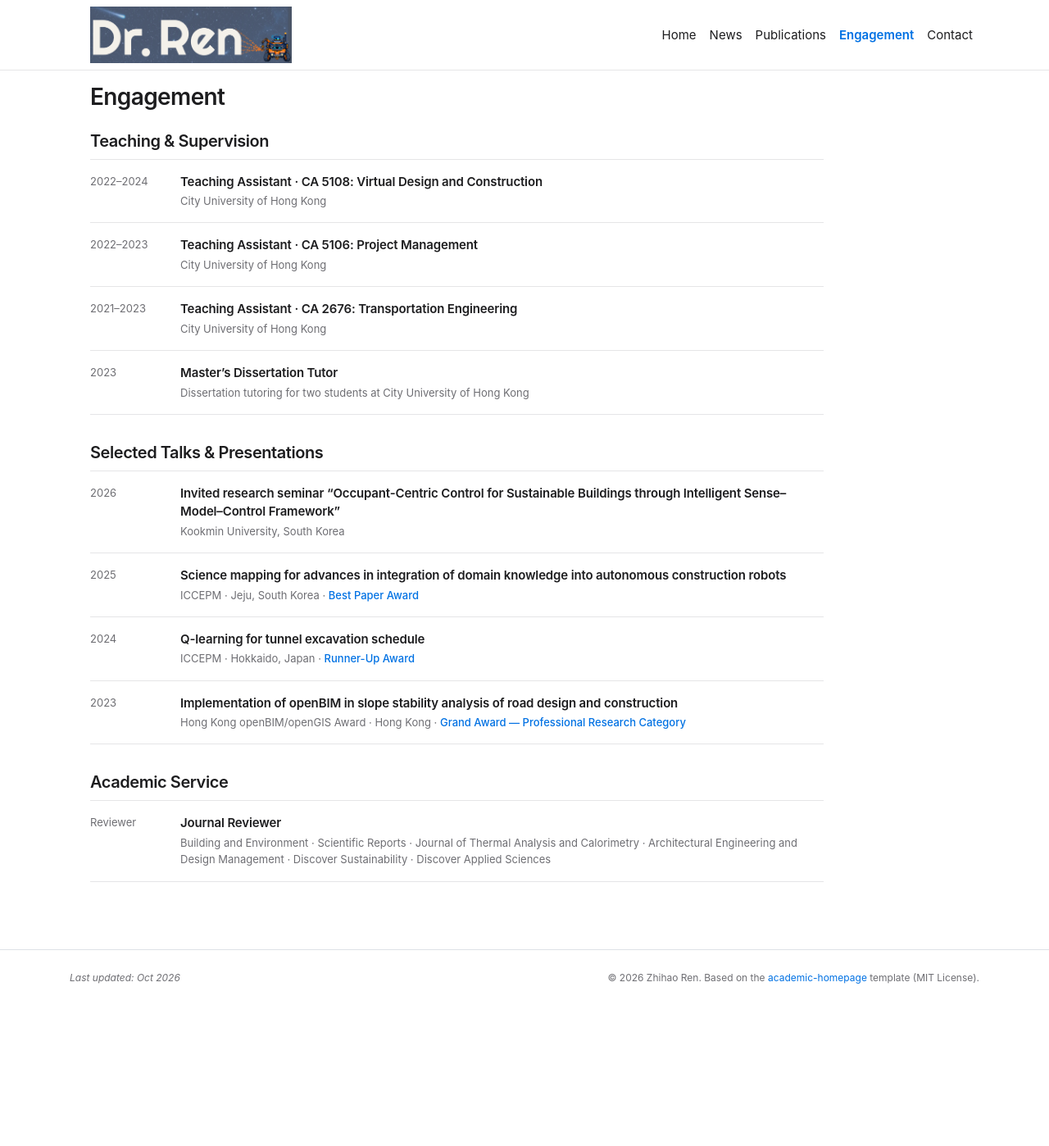
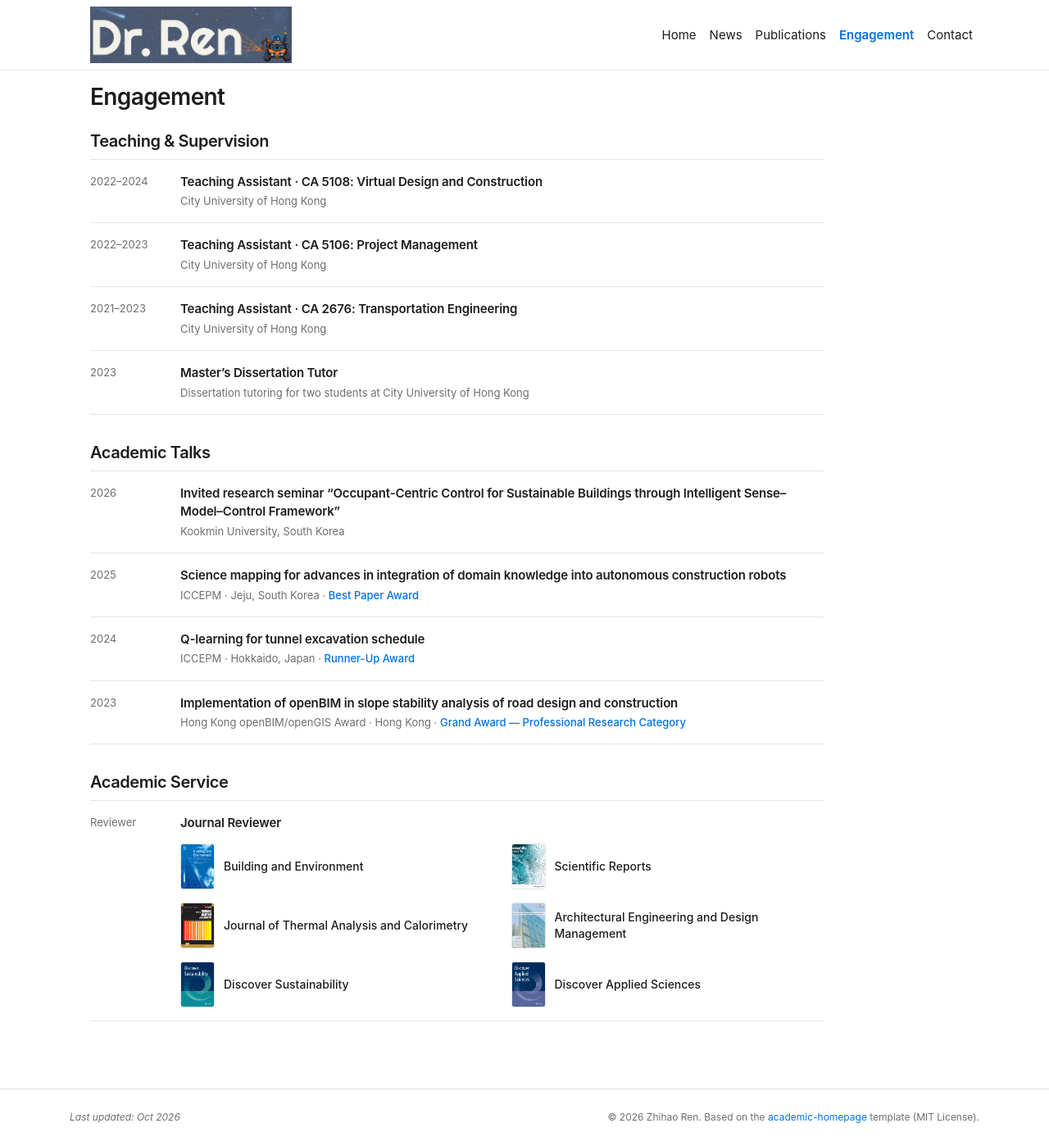
Before and after one commit to zhihaoren2/zhihaoren2.github.io, a Jekyll site: the page built from activities.html, in a window 1280 px wide and 1398 px high. Shown: the whole window at 82% size. Built offline with Jekyll 4.4.1, drawn with Linux system fonts in a browser that asks for light colours; nearby versions of some CDN libraries; a style sheet for code colours, icons or effects is not loaded.

Commit message:
Slightly adjustment

```diff
--- a/_includes/widgets/experience_card.html
+++ b/_includes/widgets/experience_card.html
@@ -53,7 +53,7 @@
                     <div class="col-12 zr-awards-column">
                         <div class="mx-2 my-1">
                             <h6><span class="zr-heading-emoji" aria-hidden="true">&#x1F3C6;</span> Honors & Awards</h6>
-                            <ul class="list small pl-3 mb-1">
+                            <ul class="list pl-3 mb-1">
                                 {% for item in site.data.profile.awards %}
                                 <li>
                                     <div class="d-flex">
--- a/activities.html
+++ b/activities.html
@@ -43,8 +43,8 @@ permalink: /engagement/
       </div>
     </section>
 
-    <section class="activity-section" aria-labelledby="talks-presentations">
-      <h2 id="talks-presentations" class="h5 activity-section-title">Selected Talks &amp; Presentations</h2>
+    <section class="activity-section" aria-labelledby="academic-talks">
+      <h2 id="academic-talks" class="h5 activity-section-title">Academic Talks</h2>
       <div class="activity-list">
         <article class="activity-item">
           <div class="activity-period">2026</div>
@@ -84,7 +84,32 @@ permalink: /engagement/
           <div class="activity-period">Reviewer</div>
           <div>
             <h3 class="activity-title">Journal Reviewer</h3>
-            <p class="activity-meta">Building and Environment · Scientific Reports · Journal of Thermal Analysis and Calorimetry · Architectural Engineering and Design Management · Discover Sustainability · Discover Applied Sciences</p>
+            <div class="journal-review-grid" role="list">
+              <div class="journal-review-item" role="listitem">
+                <img class="journal-review-cover" src="{{ '/assets/images/journals/building-and-environment.jpg' | relative_url }}" alt="Building and Environment cover" loading="lazy" decoding="async">
+                <span class="journal-review-name">Building and Environment</span>
+              </div>
+              <div class="journal-review-item" role="listitem">
+                <img class="journal-review-cover" src="{{ '/assets/images/journals/scientific-reports.png' | relative_url }}" alt="Scientific Reports cover" loading="lazy" decoding="async">
+                <span class="journal-review-name">Scientific Reports</span>
+              </div>
+              <div class="journal-review-item" role="listitem">
+                <img class="journal-review-cover" src="{{ '/assets/images/journals/journal-of-thermal-analysis-and-calorimetry.png' | relative_url }}" alt="Journal of Thermal Analysis and Calorimetry cover" loading="lazy" decoding="async">
+                <span class="journal-review-name">Journal of Thermal Analysis and Calorimetry</span>
+              </div>
+              <div class="journal-review-item" role="listitem">
+                <img class="journal-review-cover" src="{{ '/assets/images/journals/architectural-engineering-and-design-management.jpg' | relative_url }}" alt="Architectural Engineering and Design Management cover" loading="lazy" decoding="async">
+                <span class="journal-review-name">Architectural Engineering and Design Management</span>
+              </div>
+              <div class="journal-review-item" role="listitem">
+                <img class="journal-review-cover" src="{{ '/assets/images/journals/discover-sustainability.png' | relative_url }}" alt="Discover Sustainability cover" loading="lazy" decoding="async">
+                <span class="journal-review-name">Discover Sustainability</span>
+              </div>
+              <div class="journal-review-item" role="listitem">
+                <img class="journal-review-cover" src="{{ '/assets/images/journals/discover-applied-sciences.png' | relative_url }}" alt="Discover Applied Sciences cover" loading="lazy" decoding="async">
+                <span class="journal-review-name">Discover Applied Sciences</span>
+              </div>
+            </div>
           </div>
         </article>
       </div>
--- a/assets/css/apple-custom.css
+++ b/assets/css/apple-custom.css
@@ -270,6 +270,10 @@ a:focus-visible, button:focus-visible, input:focus-visible, textarea:focus-visib
 .activity-title { margin: 0; font-size: 15px; font-weight: 600; line-height: 1.45; letter-spacing: -.01em; }
 .activity-meta { margin: 3px 0 0; color: var(--app-muted); font-size: 13px; line-height: 1.55; }
 .activity-award { color: var(--app-blue); font-weight: 550; }
+.journal-review-grid { display: grid; grid-template-columns: repeat(2, minmax(0, 1fr)); gap: 16px 22px; margin-top: 14px; }
+.journal-review-item { display: flex; align-items: center; gap: 11px; min-width: 0; }
+.journal-review-cover { display: block; width: 42px; height: 56px; flex: 0 0 42px; object-fit: cover; border: 1px solid var(--app-separator); border-radius: 3px; background: #fff; }
+.journal-review-name { min-width: 0; color: var(--app-text); font-size: 14px; font-weight: 500; line-height: 1.45; overflow-wrap: break-word; }
 
 /* News entries begin with a consistent date column instead of an icon. */
 .news-item-line { display: flex; align-items: flex-start; gap: 8px; }
@@ -313,6 +317,7 @@ a:focus-visible, button:focus-visible, input:focus-visible, textarea:focus-visib
   .navbar .zr-navbar-logo { width: 120px; max-width: 38vw; }
   .wechat-popover { width: min(190px, calc(100vw - 24px)); }
   .activity-item { grid-template-columns: 1fr; gap: 3px; padding: 14px 0; }
+  .journal-review-grid { grid-template-columns: 1fr; gap: 14px; margin-top: 12px; }
   .news-item-line { display: block; }
   .news-item-date { display: block; margin-bottom: 3px; }
   .news-item-date-placeholder { display: none; }
```
Also changed, not shown: _news/2026-10-28-100citation.md (added, +7 -0 lines), _publications/2022/2022-integrated-thermal-control-subway.md (+1 -0 lines), _publications/2025/2025-domain-knowledge-autonomous-construction-robots.md (+2 -0 lines), Gemfile.lock (added), assets/images/journals/architectural-engineering-and-design-management.jpg (added), assets/images/journals/building-and-environment.jpg (added), assets/images/journals/discover-applied-sciences.png (added), assets/images/journals/discover-sustainability.png (added), assets/images/journals/journal-of-thermal-analysis-and-calorimetry.png (added), assets/images/journals/scientific-reports.png (added), assets/images/photos/100citation.png (added), assets/images/publications/SBE22.png (added), 1 other file.
